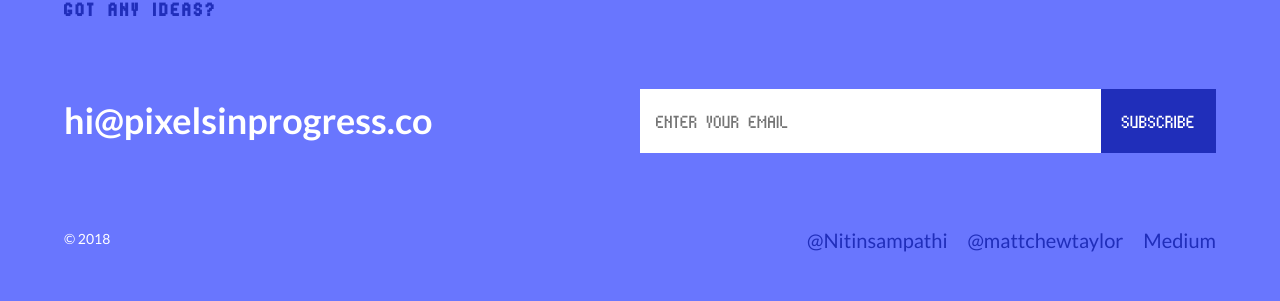
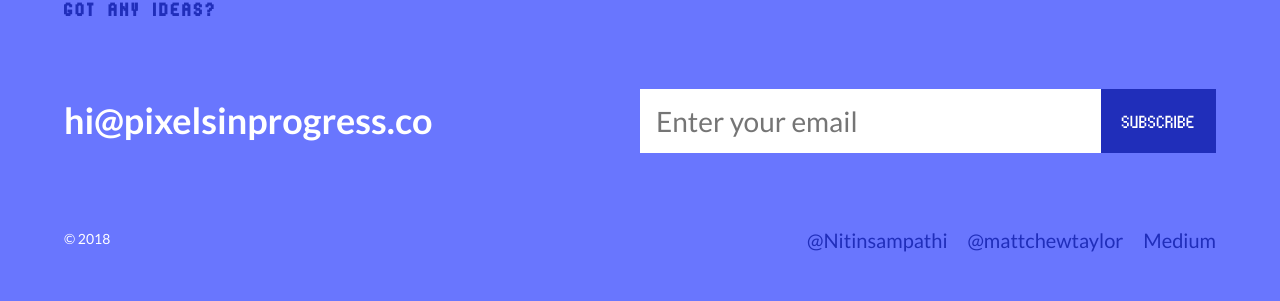
Before and after one commit to mattchewtaylor/pixels-in-progress, a Jekyll site: the page built from _projects/a-weather-app.html, in a window 1280 px wide. Shown: the part 1285-1586 px from the top of the page. Built offline with Jekyll 4.4.1, drawn with Linux system fonts in a browser that asks for light colours.

Commit message:
finsished site

```diff
--- a/_includes/footer.html
+++ b/_includes/footer.html
@@ -13,7 +13,7 @@
         <fieldset class="cf bn ma0 pa0">
           <div class="cf">
             <label class="clip" for="email-address">Email Address</label>
-            <input id="fieldEmail" class="f3 input-reset bn br0 fl black-80 bg-white bit-potion pa3 w-100 w-75-m w-80-l" name="cm-fvlul-fvlul" placeholder="ENTER YOUR EMAIL" type="email" required />
+            <input id="fieldEmail" class="f3 input-reset bn br0 fl black-80 bg-white email-field pa3 w-100 w-75-m w-80-l" name="cm-fvlul-fvlul" placeholder="Enter your email" type="email" required />
             <input class="f3 button-reset fl pv3 tc bn br0 bg-pip-purple btn-hover bg-animate bit-potion white pointer w-100 w-25-m w-20-l" type="submit" value="SUBSCRIBE" />
           </div>
         </fieldset>
--- a/_includes/subscribe.html
+++ b/_includes/subscribe.html
@@ -2,7 +2,7 @@
   <fieldset class="cf bn ma0 pa0">
     <div class="cf">
       <label class="clip" for="email-address">Email Address</label>
-      <input id="fieldEmail" class="f3 input-reset bn br0 fl black-80 bg-white bit-potion pa3 w-100 w-75-m w-80-l" name="cm-fvlul-fvlul" placeholder="ENTER YOUR EMAIL" type="email" required />
+      <input id="fieldEmail" class="f3 input-reset bn br0 fl black-80 bg-white email-field pa3 w-100 w-75-m w-80-l" name="cm-fvlul-fvlul" placeholder="Enter your email" type="email" required />
       <input class="f3 button-reset fl pv3 tc bn br0 bg-pip-purple btn-hover bg-animate bit-potion white pointer w-100 w-25-m w-20-l" type="submit" value="SUBSCRIBE" />
     </div>
   </fieldset>
--- a/_projects/a-weather-app.html
+++ b/_projects/a-weather-app.html
@@ -10,8 +10,8 @@ featured-posts: a-weather-app
       <h1 class="f2 tl near-black lh-title tl tc-ns">A simple weather app with React</h1>
       <p class="f4 tl lh-copy mid-gray tl tc-ns">Fetching weather data and displaying images from Unsplash from user inputted cities</p>
       <div class="mv2 dib tl tc-ns">
-        <div class="w-100 w-auto-ns mr0 mr1-ns mb2 mb0-ns link f3 pv3 ph3 ba bw1 dib border-box btn-hover-b bg-animate bit-potion pip-purple pointer fl" href="https://github.com/nitins1/weather-app-2">VIEW ON GITHUB</div>
-        <div class="w-100 w-auto-ns ml0 ml1-ns link f3 pv3 ph3 ba bw1 dib border-box b--pip-purple bg-pip-purple btn-hover bg-animate bit-potion white pointer fl cf" href="https://medium.com/pixels-in-progress/a-simple-weather-app-with-react-16a49e89b539">HOW WE BUILT IT</div>
+        <a href="https://github.com/nitins1/weather-app-2"><div class="w-100 w-auto-ns mr0 mr1-ns mb2 mb0-ns link f3 pv3 ph3 ba bw1 dib border-box btn-hover-b bg-animate bit-potion pip-purple pointer fl">VIEW ON GITHUB</div></a>
+        <a href="https://medium.com/pixels-in-progress/a-simple-weather-app-with-react-16a49e89b539"><div class="w-100 w-auto-ns ml0 ml1-ns link f3 pv3 ph3 ba bw1 dib border-box b--pip-purple bg-pip-purple btn-hover bg-animate bit-potion white pointer fl cf">HOW WE BUILT IT</div></a>
       </div>
     </div>
   </div>
--- a/assets/css/main.css
+++ b/assets/css/main.css
@@ -35,6 +35,11 @@ ADDONS
 
 .bit-potion {
   font-family: 'BitPotion',-apple-system,BlinkMacSystemFont,"Helvetica Neue",Helvetica,sans-serif;
+}
+
+.email-field {
+  font-family: 'Lato',-apple-system,BlinkMacSystemFont,"Helvetica Neue",Helvetica,sans-serif;
+  font-size: 28px;
 }
 
 .sans-serif {
```
